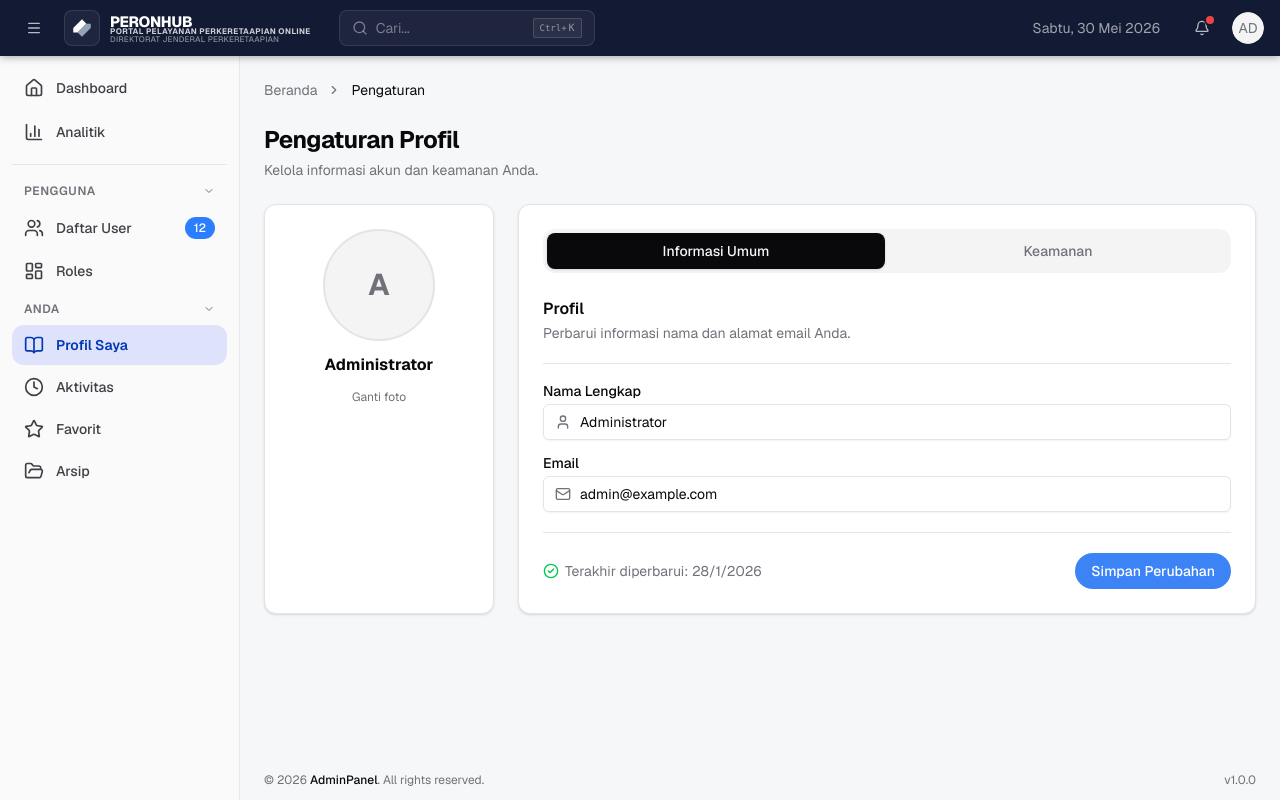
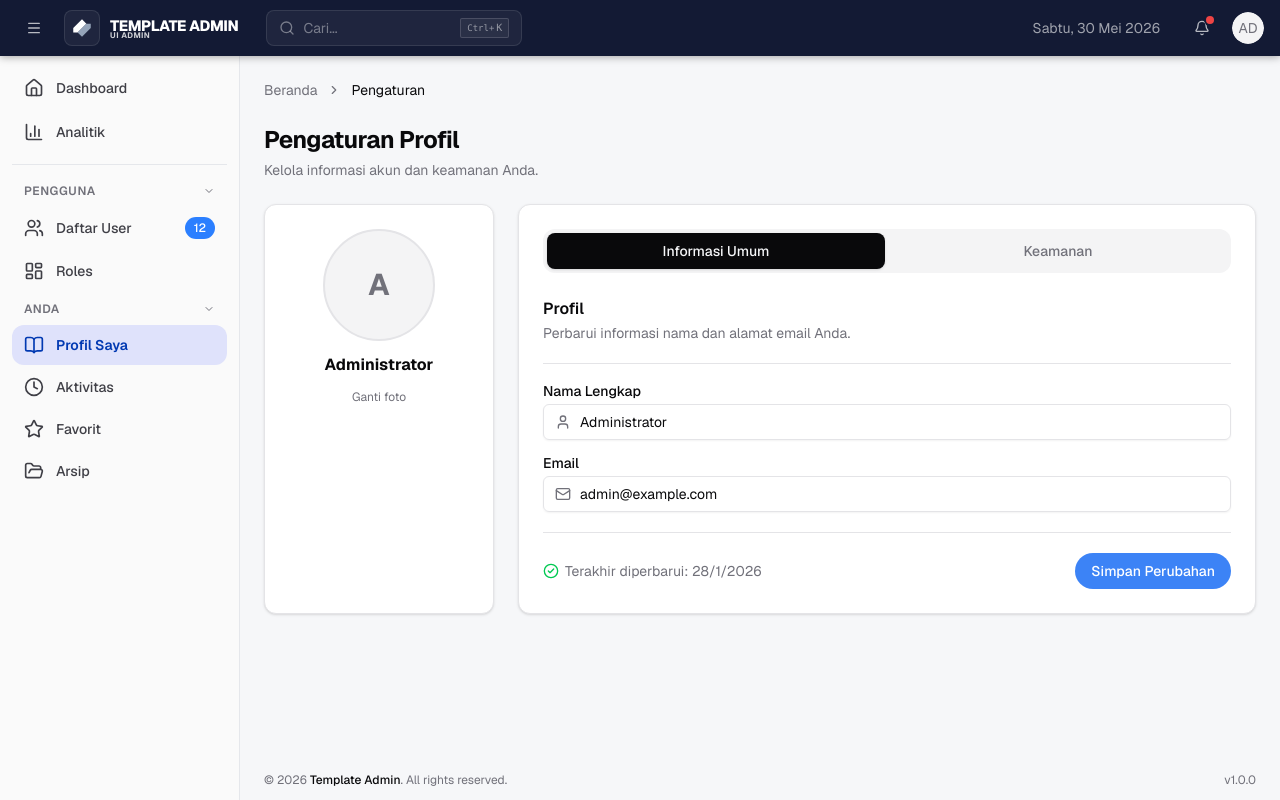
Before and after one commit to ikhsank6/ui-admin-next, a Next.js app: page /settings in a window 1280 px wide. Built offline with nearby package versions, Linux system fonts and the light colour scheme.

Commit message:
docs: add admin dashboard screenshot to README & update branding to Template Admin / UI Admin

```diff
--- a/src/app/(auth)/login/page.tsx
+++ b/src/app/(auth)/login/page.tsx
@@ -4,7 +4,7 @@ import { zodResolver } from "@hookform/resolvers/zod";
 import { Eye, EyeOff, Moon, Sun } from "lucide-react";
 import { useRouter, useSearchParams } from "next/navigation";
 import { useTheme } from "next-themes";
-import { useState } from "react";
+import { Suspense, useState } from "react";
 import { useForm } from "react-hook-form";
 import { z } from "zod";
 import { Button } from "@/components/ui/button";
@@ -26,7 +26,7 @@ const loginSchema = z.object({
 
 type LoginForm = z.infer<typeof loginSchema>;
 
-export default function LoginPage() {
+function LoginForm() {
   const router = useRouter();
   const searchParams = useSearchParams();
   const from = searchParams.get("from") ?? "/dashboard";
@@ -60,9 +60,9 @@ export default function LoginPage() {
       <div className="w-full max-w-sm">
         <div className="flex items-center justify-center gap-2 mb-8">
           <span className="inline-flex items-center justify-center w-9 h-9 rounded-xl bg-primary text-primary-foreground font-bold text-sm">
-            AP
+            TA
           </span>
-          <span className="font-bold text-2xl tracking-tight">AdminPanel</span>
+          <span className="font-bold text-2xl tracking-tight">Template Admin</span>
         </div>
 
         <Card>
@@ -139,3 +139,11 @@ export default function LoginPage() {
     </div>
   );
 }
+
+export default function LoginPage() {
+  return (
+    <Suspense fallback={null}>
+      <LoginForm />
+    </Suspense>
+  );
+}
--- a/src/app/layout.tsx
+++ b/src/app/layout.tsx
@@ -17,14 +17,14 @@ const geistMono = Geist_Mono({
 
 export const metadata: Metadata = {
   title: {
-    default: "AdminPanel",
-    template: "%s | AdminPanel",
+    default: "Template Admin",
+    template: "%s | Template Admin",
   },
-  description: "Template admin dashboard modern dengan Next.js dan shadcn/ui",
+  description: "UI Admin",
   metadataBase: new URL("https://template-youtube.vercel.app"),
   openGraph: {
     type: "website",
-    siteName: "AdminPanel",
+    siteName: "Template Admin",
   },
   twitter: {
     card: "summary_large_image",
--- a/src/components/layout/app-footer.tsx
+++ b/src/components/layout/app-footer.tsx
@@ -4,8 +4,8 @@ export function AppFooter() {
   return (
     <footer className="px-6 py-3 flex items-center justify-between text-xs text-muted-foreground shrink-0">
       <span>
-        &copy; {year} <span className="font-medium text-foreground">AdminPanel</span>. All rights
-        reserved.
+        &copy; {year} <span className="font-medium text-foreground">Template Admin</span>. All
+        rights reserved.
       </span>
       <span>v1.0.0</span>
     </footer>
--- a/src/components/layout/app-navbar.tsx
+++ b/src/components/layout/app-navbar.tsx
@@ -68,11 +68,11 @@ export function AppNavbar() {
           <Menu className="h-5 w-5" />
         </Button>
 
-        {/* Logo PERONHUB */}
+        {/* Logo TEMPLATE ADMIN */}
         <Link
           href="/dashboard"
           className="flex items-center gap-2.5 shrink-0 text-white group"
-          aria-label="Portal DJKA — Beranda"
+          aria-label="Template Admin — Beranda"
         >
           <div className="flex h-9 w-9 items-center justify-center rounded-lg bg-white/5 border border-white/10 dark:bg-black/20 dark:border-white/5 p-1">
             <svg
@@ -80,28 +80,21 @@ export function AppNavbar() {
               viewBox="0 0 32 32"
               fill="none"
               xmlns="http://www.w3.org/2000/svg"
+              role="img"
+              aria-label="Logo Template Admin"
             >
               {/* Left/top chevron: white */}
-              <path
-                d="M6 16L16 6L21 11L11 21H6V16Z"
-                fill="#FFFFFF"
-              />
+              <path d="M6 16L16 6L21 11L11 21H6V16Z" fill="#FFFFFF" />
               {/* Right/bottom chevron: light grey */}
-              <path
-                d="M26 16L16 26L11 21L21 11H26V16Z"
-                fill="#94A3B8"
-              />
+              <path d="M26 16L16 26L11 21L21 11H26V16Z" fill="#94A3B8" />
             </svg>
           </div>
           <span className="flex flex-col leading-none">
             <span className="font-extrabold text-[15px] tracking-tight text-white">
-              PERONHUB
+              TEMPLATE ADMIN
             </span>
             <span className="hidden sm:block text-[8px] font-bold tracking-[0.4px] text-white/80 dark:text-gray-300 uppercase -mt-0.5">
-              Portal Pelayanan Perkeretaapian Online
-            </span>
-            <span className="hidden sm:block text-[8px] font-medium tracking-[0.2px] text-white/50 dark:text-gray-400 uppercase">
-              Direktorat Jenderal Perkeretaapian
+              UI ADMIN
             </span>
           </span>
         </Link>
@@ -135,15 +128,19 @@ export function AppNavbar() {
                   viewBox="0 0 32 32"
                   fill="none"
                   xmlns="http://www.w3.org/2000/svg"
+                  role="img"
+                  aria-label="Logo Template Admin"
                 >
                   <path d="M6 16L16 6L21 11L11 21H6V16Z" fill="#FFFFFF" />
                   <path d="M26 16L16 26L11 21L21 11H26V16Z" fill="#94A3B8" />
                 </svg>
               </div>
               <div className="flex flex-col leading-none">
-                <span className="font-extrabold text-sm tracking-tight text-white">PERONHUB</span>
+                <span className="font-extrabold text-sm tracking-tight text-white">
+                  TEMPLATE ADMIN
+                </span>
                 <span className="text-[7.5px] font-medium tracking-[0.1px] text-white/50 uppercase mt-0.5">
-                  Direktorat Jenderal Perkeretaapian
+                  UI ADMIN
                 </span>
               </div>
             </div>
--- a/src/components/layout/app-sidebar.tsx
+++ b/src/components/layout/app-sidebar.tsx
@@ -4,7 +4,7 @@ import { ScrollArea } from "@/components/ui/scroll-area";
 import { Separator } from "@/components/ui/separator";
 import { useSidebar } from "@/hooks/use-sidebar";
 import { cn } from "@/utils/cn";
-import { type NavItem, navGroups, primaryNav } from "@/utils/nav-config";
+import { navGroups, primaryNav } from "@/utils/nav-config";
 import { NavGroupSection, NavItemRow } from "./nav-items";
 
 export function AppSidebar() {
--- a/src/components/layout/user-menu.tsx
+++ b/src/components/layout/user-menu.tsx
@@ -48,9 +48,9 @@ export function UserMenu() {
           </div>
           <AlertDialogFooter>
             <AlertDialogCancel className="gap-2 border-0 shadow-none bg-transparent hover:bg-transparent p-0 h-auto text-sm font-medium">
-                <ArrowLeft className="h-4 w-4" />
-                Batal
-              </AlertDialogCancel>
+              <ArrowLeft className="h-4 w-4" />
+              Batal
+            </AlertDialogCancel>
             <AlertDialogAction
               className="bg-red-500 hover:bg-red-600 text-white"
               onClick={handleLogout}
--- a/src/utils/seo.ts
+++ b/src/utils/seo.ts
@@ -1,8 +1,8 @@
 import type { Metadata } from "next";
 
 const siteConfig = {
-  name: "AdminPanel",
-  description: "Template admin dashboard modern dengan Next.js dan shadcn/ui",
+  name: "Template Admin",
+  description: "UI Admin",
   url: "https://template-youtube.vercel.app",
   ogImage: "/og-image.png",
 };
```
Also changed, not shown: src/app/(dashboard)/users/roles/roles-view.tsx (+4 -5 lines), public/dashboard.png (added), src/components/layout/search-bar.tsx (line endings or trailing spaces), 1 other file (tests, documents, lock files or other folders).
